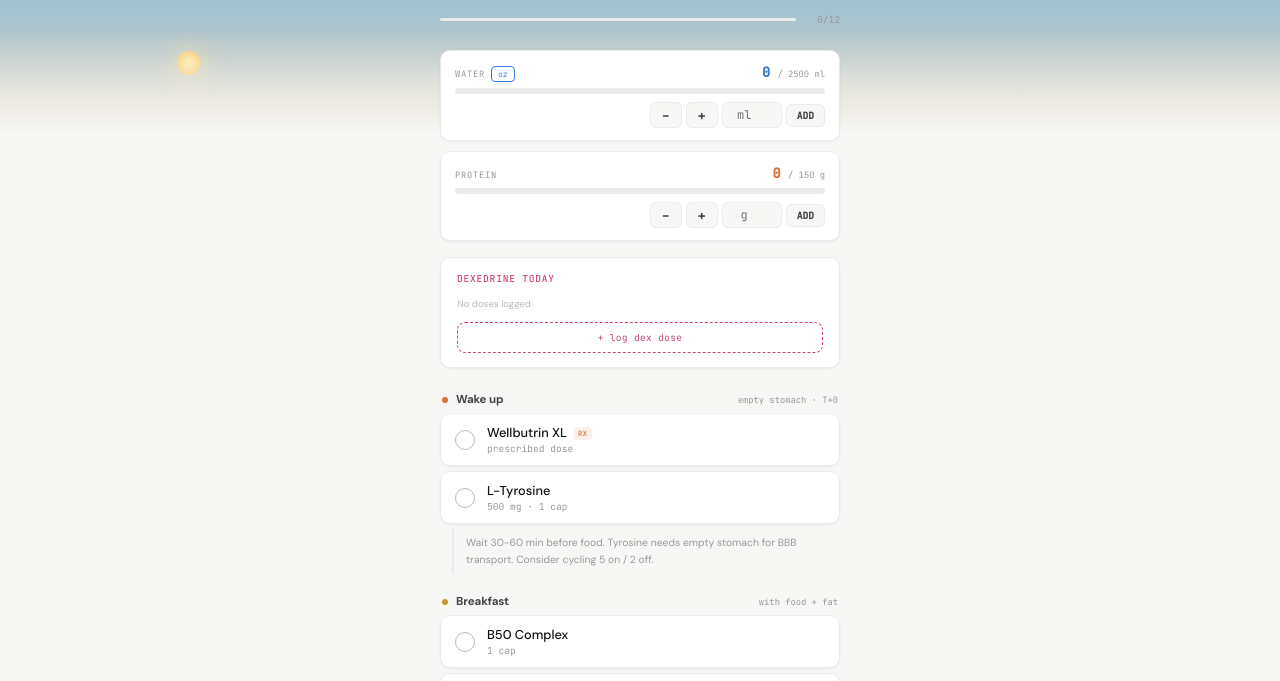
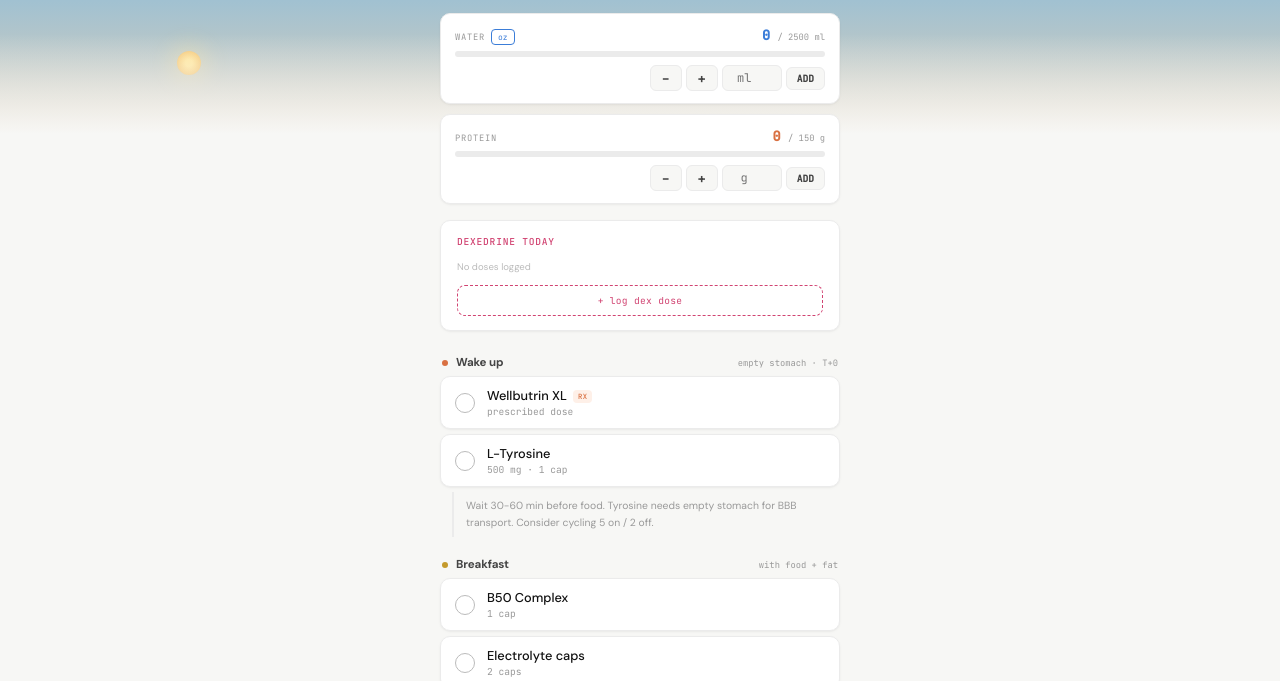
Before and after one commit to jackirvinee/stack-tracker, a plain HTML site: page index.html in a window 1280 px wide. Shown: the part 66-747 px from the top of the page. Drawn offline with Linux system fonts and the light colour scheme; no server answers.

Commit message:
Remove top progress bar

```diff
--- a/index.html
+++ b/index.html
@@ -461,21 +461,7 @@ function render() {
   dateLine.textContent = now.toLocaleDateString('en-US', { weekday: 'long', month: 'short', day: 'numeric' });
   app.appendChild(dateLine);
 
-  // Status bar
-  const statusBar = document.createElement('div');
-  statusBar.className = 'status-bar';
-  const track = document.createElement('div');
-  track.className = 'progress-track';
-  const fill = document.createElement('div');
-  fill.className = 'progress-fill';
-  fill.style.width = pct + '%';
-  track.appendChild(fill);
-  const label = document.createElement('div');
-  label.className = 'progress-label';
-  label.textContent = done + '/' + total;
-  statusBar.appendChild(track);
-  statusBar.appendChild(label);
-  app.appendChild(statusBar);
+  // Status bar removed
 
   // Daily trackers — progress bar style
   var waterUnit = state._waterUnit || 'ml';
--- a/sw.js
+++ b/sw.js
@@ -1,4 +1,4 @@
-const CACHE_NAME = 'stack-v11';
+const CACHE_NAME = 'stack-v12';
 const ASSETS = [
   './',
   './index.html',
```
